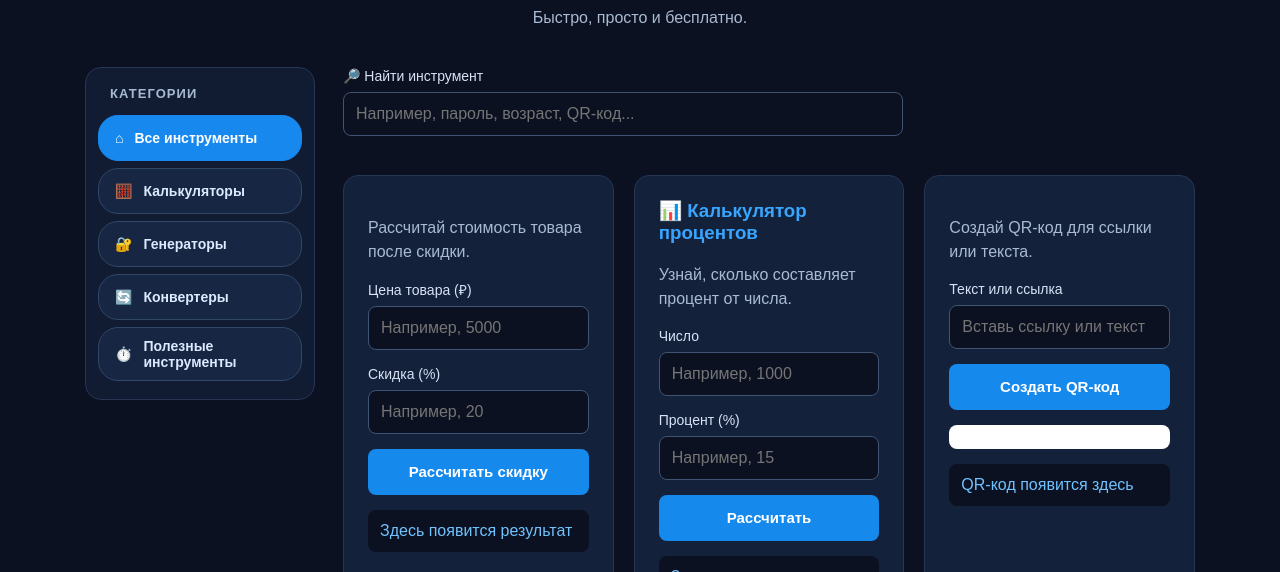
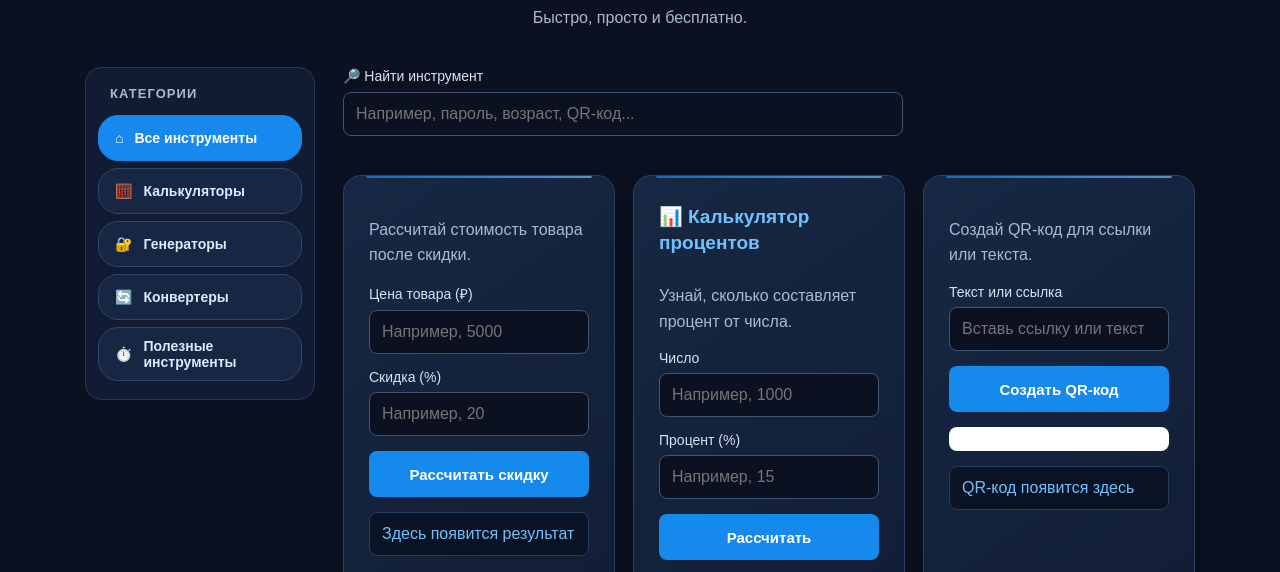
Before and after one commit to xxleb-r/xlebusek-tools, a plain HTML site: page index.html in a window 1280 px wide. Shown: the part 222-794 px from the top of the page. Drawn offline with Linux system fonts and the light colour scheme.

Commit message:
Polish tool cards design and hover states

```diff
--- a/index.html
+++ b/index.html
@@ -310,6 +310,52 @@ button {
  .welcome h2{font-size:28px}
 }
 @media(max-width:390px){#categoryFilters{grid-template-columns:1fr}}
+
+
+/* Обновлённый дизайн карточек инструментов */
+.tools{align-items:stretch;gap:18px}
+.tools>.tool{
+    position:relative;
+    display:flex;
+    flex-direction:column;
+    min-height:100%;
+    padding:25px;
+    overflow:hidden;
+    background:linear-gradient(145deg,#172844 0%,#111d33 100%);
+    border:1px solid #2b4162;
+    border-radius:18px;
+    box-shadow:0 8px 24px rgba(0,0,0,.16);
+    transition:transform .22s ease,border-color .22s ease,box-shadow .22s ease;
+}
+.tools>.tool::before{
+    content:"";
+    position:absolute;
+    top:0;left:22px;right:22px;
+    height:2px;
+    border-radius:0 0 4px 4px;
+    background:linear-gradient(90deg,#1689ed,#70c2ff);
+    opacity:.7;
+}
+.tools>.tool:hover{
+    transform:translateY(-4px);
+    border-color:#3979b5;
+    box-shadow:0 14px 30px rgba(0,0,0,.25);
+}
+.tools>.tool h3{
+    margin:3px 0 12px;
+    color:#70c2ff;
+    font-size:19px;
+    line-height:1.35;
+}
+.tools>.tool p{line-height:1.6}
+.tools>.tool .result{
+    border:1px solid #263d5d;
+    background:rgba(7,15,29,.72);
+}
+@media(max-width:760px){
+    .tools>.tool{padding:22px;border-radius:16px}
+    .tools>.tool:hover{transform:none}
+}
 
 </style>
 <style>
```
